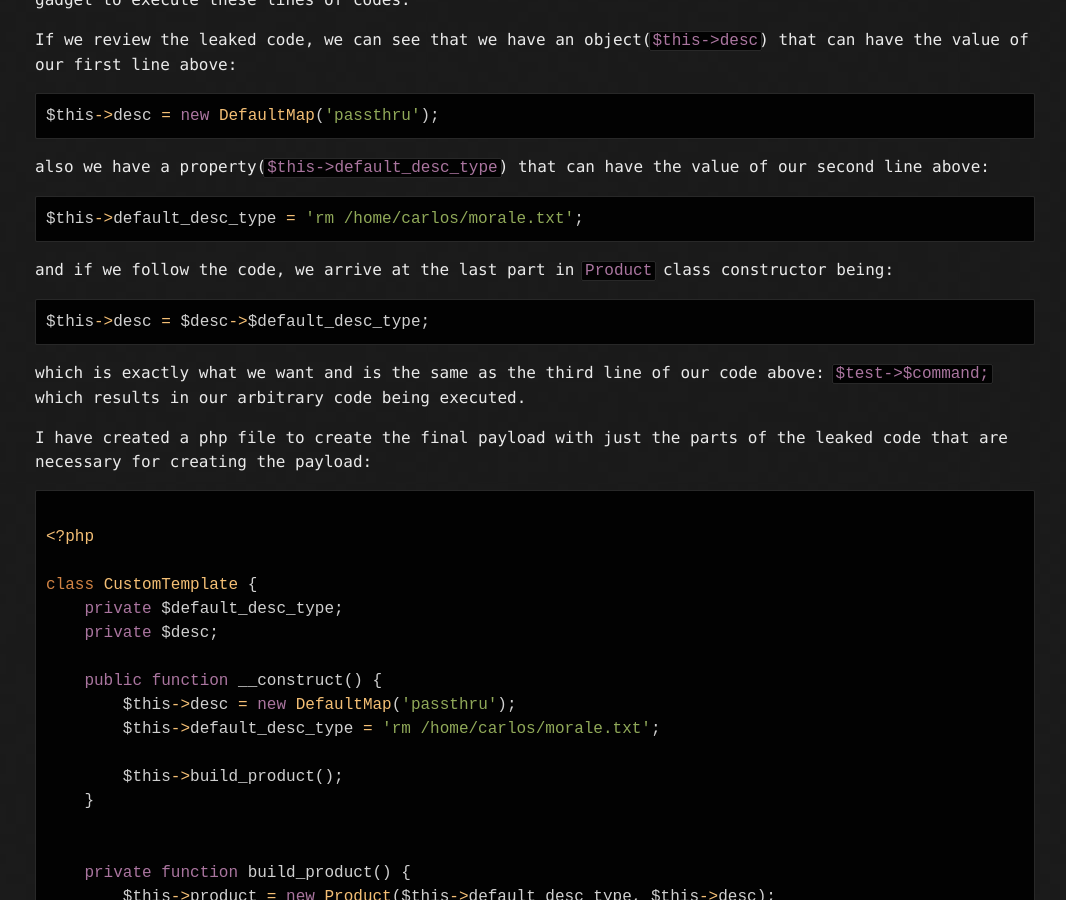
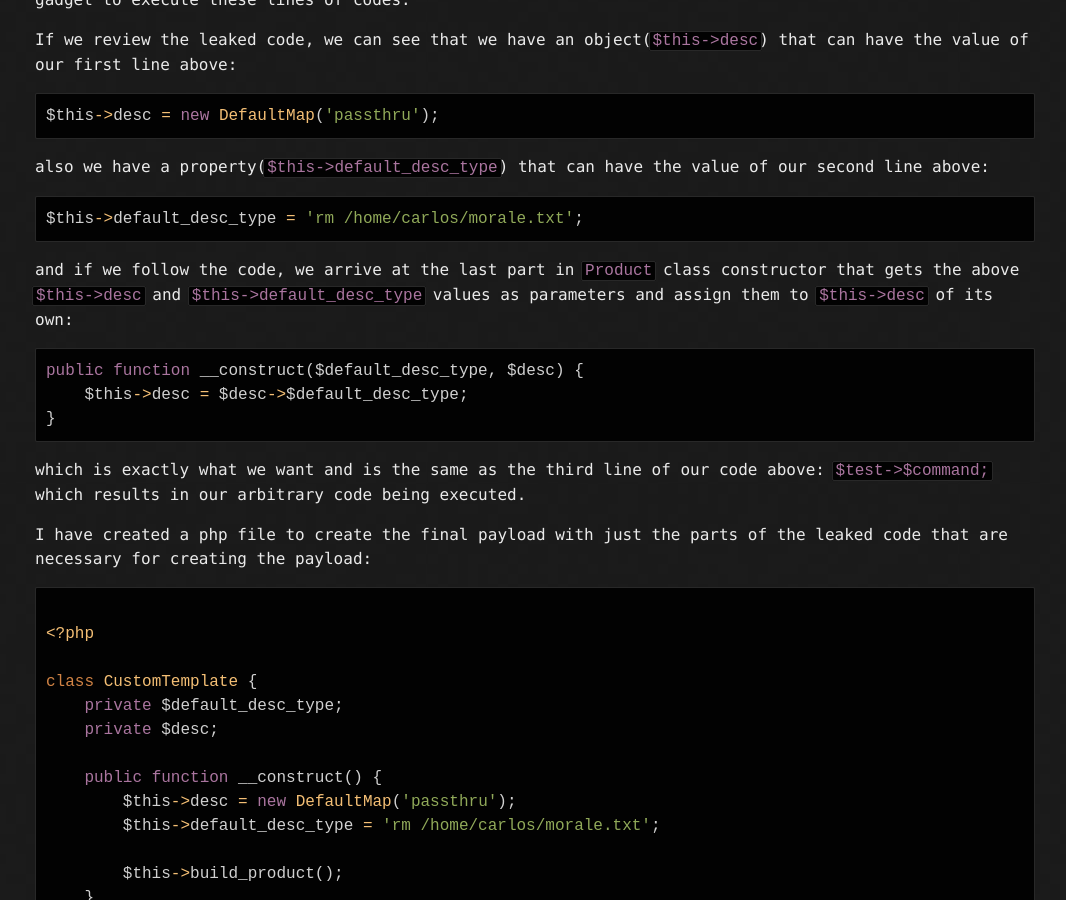
Before and after one commit to CamoCatX/camocatx.github.io, a Jekyll site: the page built from blog/_posts/2023-01-18-expert-lab-developing-a-custom-gadget-chain-for-php-deserialization.md, in a window 1280 px wide and 900 px high, scrolled down 4837 px. Shown: the whole window, without its empty margins (105-1171 px from the left). Built offline with Jekyll 4.4.1, drawn with Linux system fonts in a browser that asks for light colours.

Commit message:
Edit a blog post

````diff
--- a/blog/_posts/2023-01-18-expert-lab-developing-a-custom-gadget-chain-for-php-deserialization.md
+++ b/blog/_posts/2023-01-18-expert-lab-developing-a-custom-gadget-chain-for-php-deserialization.md
@@ -160,10 +160,12 @@ also we have a property(`$this->default_desc_type`) that can have the value of o
 $this->default_desc_type = 'rm /home/carlos/morale.txt';
 ```
 
-and if we follow the code, we arrive at the last part in `Product` class constructor being:
+and if we follow the code, we arrive at the last part in `Product` class constructor that gets the above `$this->desc` and `$this->default_desc_type` values as parameters and assign them to `$this->desc` of its own:
 
 ```php
-$this->desc = $desc->$default_desc_type;
+public function __construct($default_desc_type, $desc) {
+    $this->desc = $desc->$default_desc_type;
+}
 ```
 
 which is exactly what we want and is the same as the third line of our code above: `$test->$command;` which results in our arbitrary code being executed.
````
